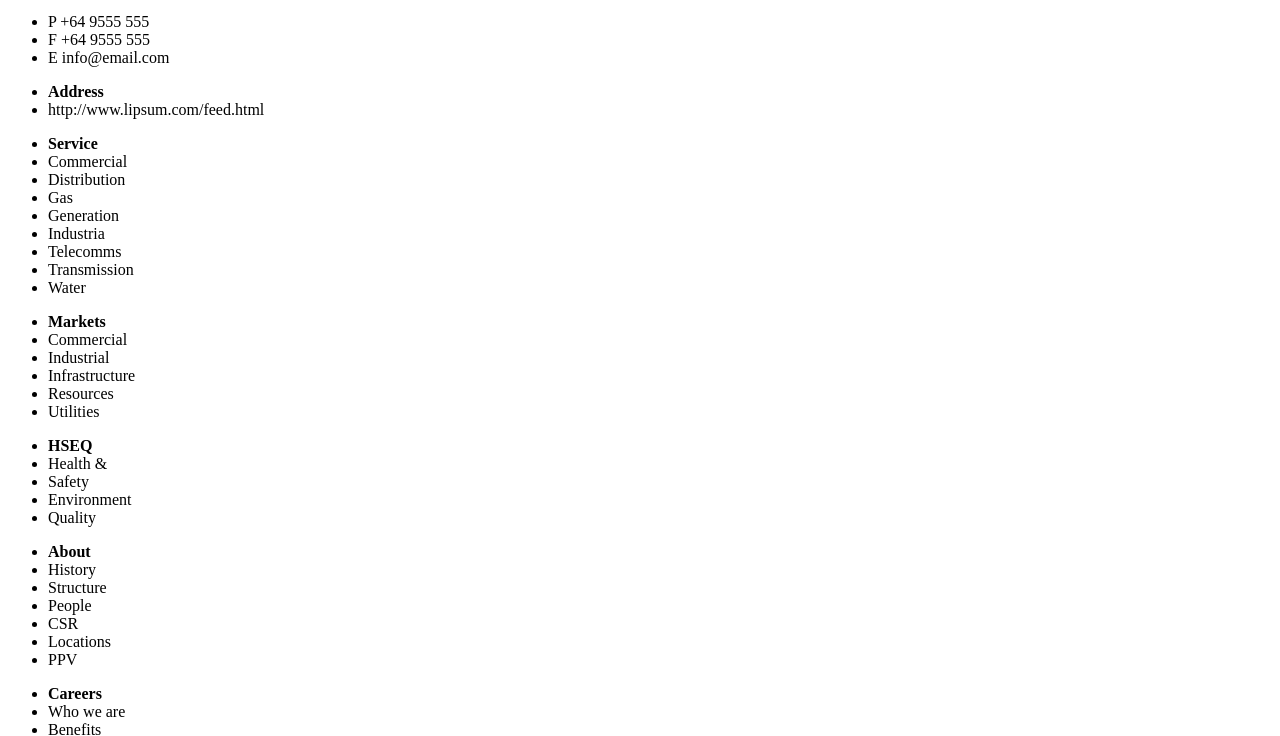
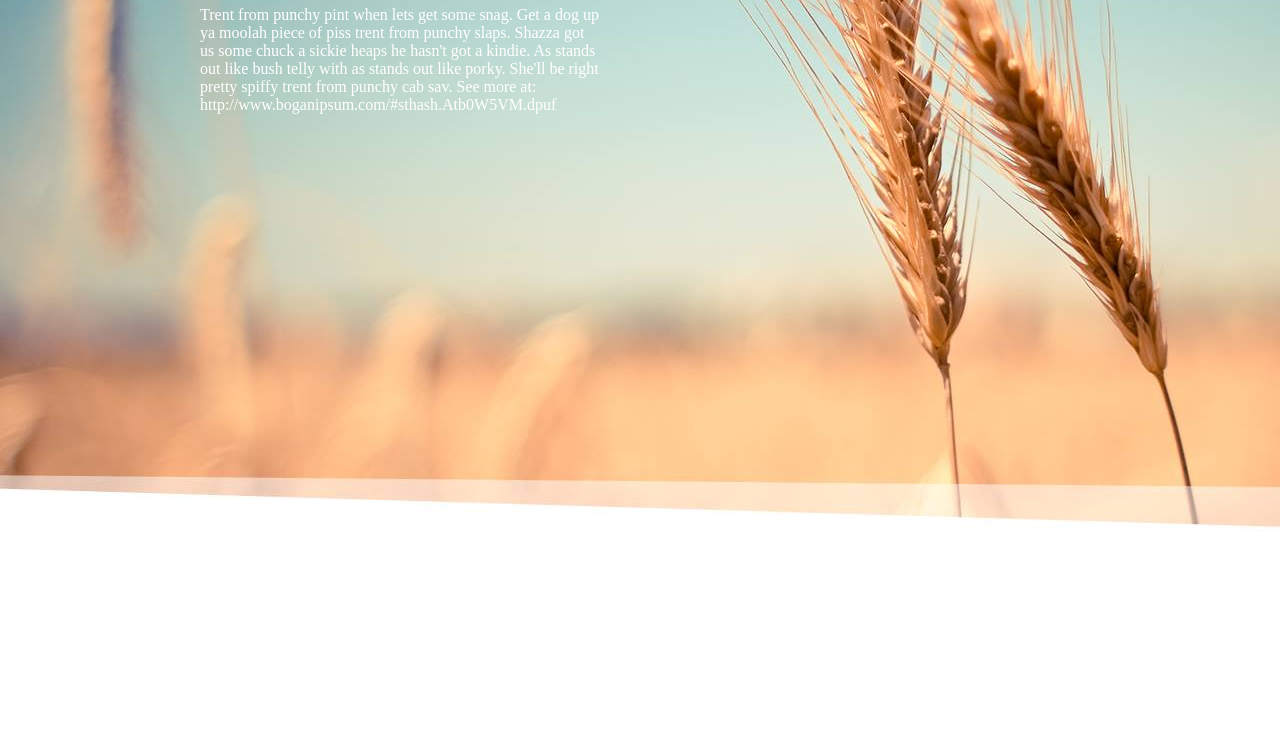
Before and after one commit to RomainJeff/hetic-sass-workshop, a plain HTML site: page index.html in a window 1280 px wide. Shown: the part 380-1116 px from the top of the page. Drawn offline with nearby package versions, Linux system fonts and the light colour scheme; a script that the page names is missing.

Commit message:
Fix style

```diff
--- a/index.html
+++ b/index.html
@@ -1,7 +1,7 @@
 <!DOCTYPE html>
 <html lang="fr">
 <head>
-<link rel="stylesheet" type="text/css" href="stylesheets/app.css">
+<link rel="stylesheet" type="text/css" href="stylesheets/stylesheet.css">
  <meta charset="utf-8">
  <script src="https://ajax.googleapis.com/ajax/libs/jquery/1.11.0/jquery.min.js"></script>
  <title>Super site </title>
--- a/stylesheets/stylesheet.css
+++ b/stylesheets/stylesheet.css
@@ -6,7 +6,7 @@ body {
 }
 
 header{
-	background-image:url('images/tete.jpg');
+	background-image:url('../images/tete.jpg');
 	background-size:cover;
 	width:100%;
 	height:1019px;
```
